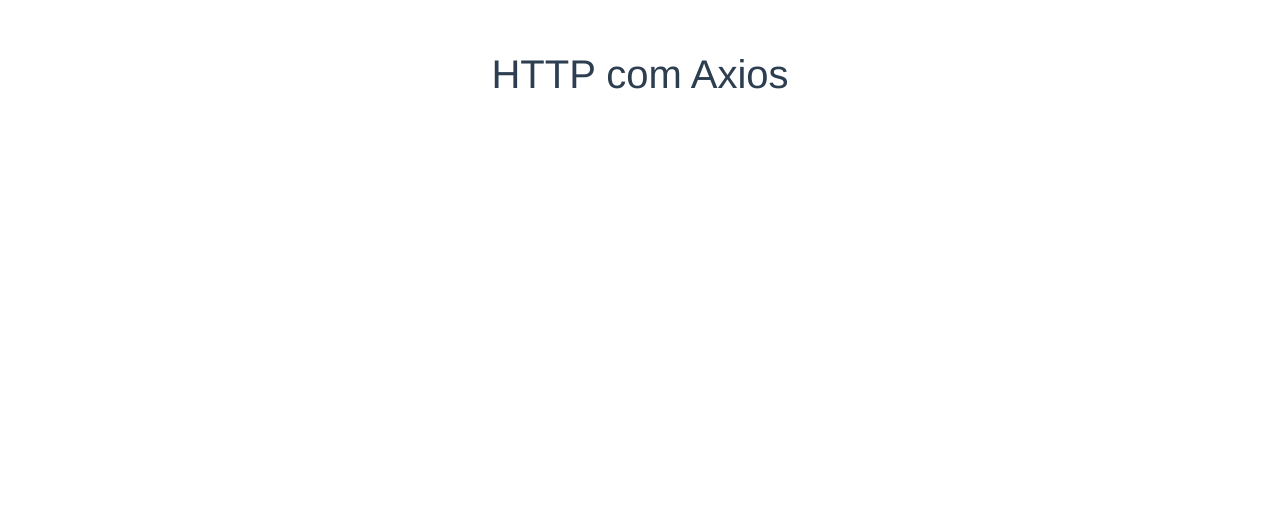
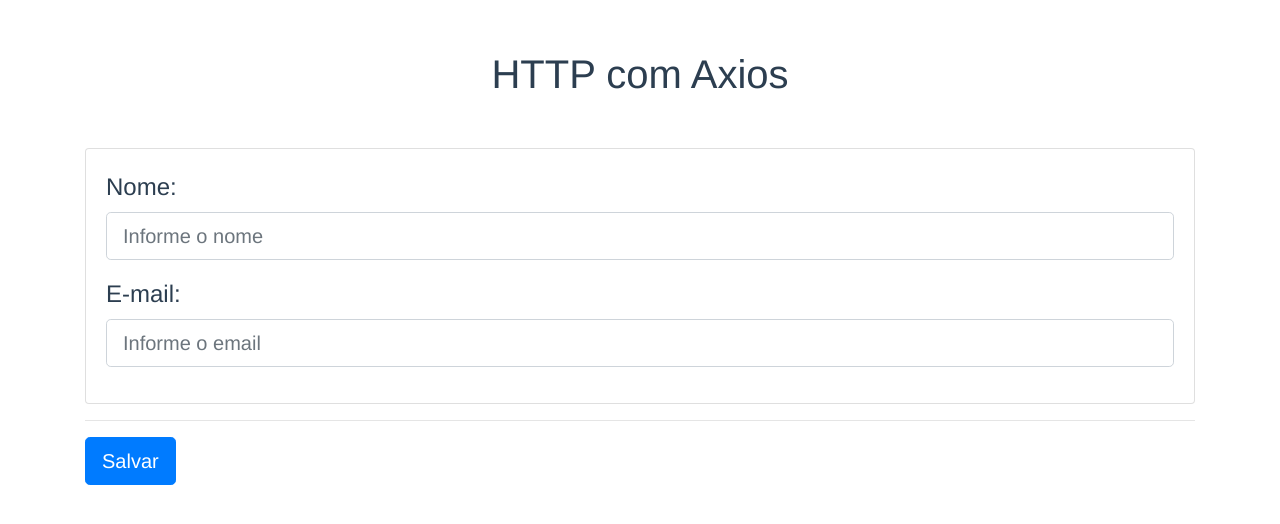
Before and after one commit to CURSOSDEVS/VUE-JS-CONECTANDO-SERVIDOR-VIA-HTTP, a Vue app in the folder http-exercicios/: page / in a window 1280 px wide. Shown: the top 524 px of the page. Built offline with nearby package versions, Linux system fonts and the light colour scheme.

Commit message:
Criando um formulario para salvar dados no banco

```diff
--- a/http-exercicios/src/App.vue
+++ b/http-exercicios/src/App.vue
@@ -1,17 +1,53 @@
 <template>
 	<div id="app" class="container">
 		<h1>HTTP com Axios</h1>
+		<b-card>
+			<b-form-group label="Nome:">
+				<b-form-input
+					type="text"
+					size="lg"
+					v-model="usuario.nome"
+					placeholder="Informe o nome">
+				</b-form-input>
+			</b-form-group>
+			<b-form-group label="E-mail:">
+				<b-form-input
+					type="email"
+					size="lg"
+					v-model="usuario.email"
+					placeholder="Informe o email">
+				</b-form-input>
+			</b-form-group>
+		</b-card>
+		<hr>
+		<b-button
+			variant="primary"
+			size="lg"
+			@click="salvar">Salvar</b-button>
 	</div>
 </template>
 
 <script>
 export default {
-	created(){
-		// this.$http.post('usuarios.json',{
-		// 	nome: 'Maria',
-		// 	email: 'maria_maria@gmail.com'
-		// }).then(res=> console.log(res))
-	}
+	data() {
+		return {
+			usuario:{
+				nome:'',
+				email:''
+			}
+		}
+	},
+	methods: {
+		salvar(){
+			console.log(this.usuario)
+		}
+	},
+	// created(){
+	// 	// this.$http.post('usuarios.json',{
+	// 	// 	nome: 'Maria',
+	// 	// 	email: 'maria_maria@gmail.com'
+	// 	// }).then(res=> console.log(res))
+	// }
 }
 </script>
 
```
Also changed, not shown: 2 other files (tests, documents, lock files or other folders).
